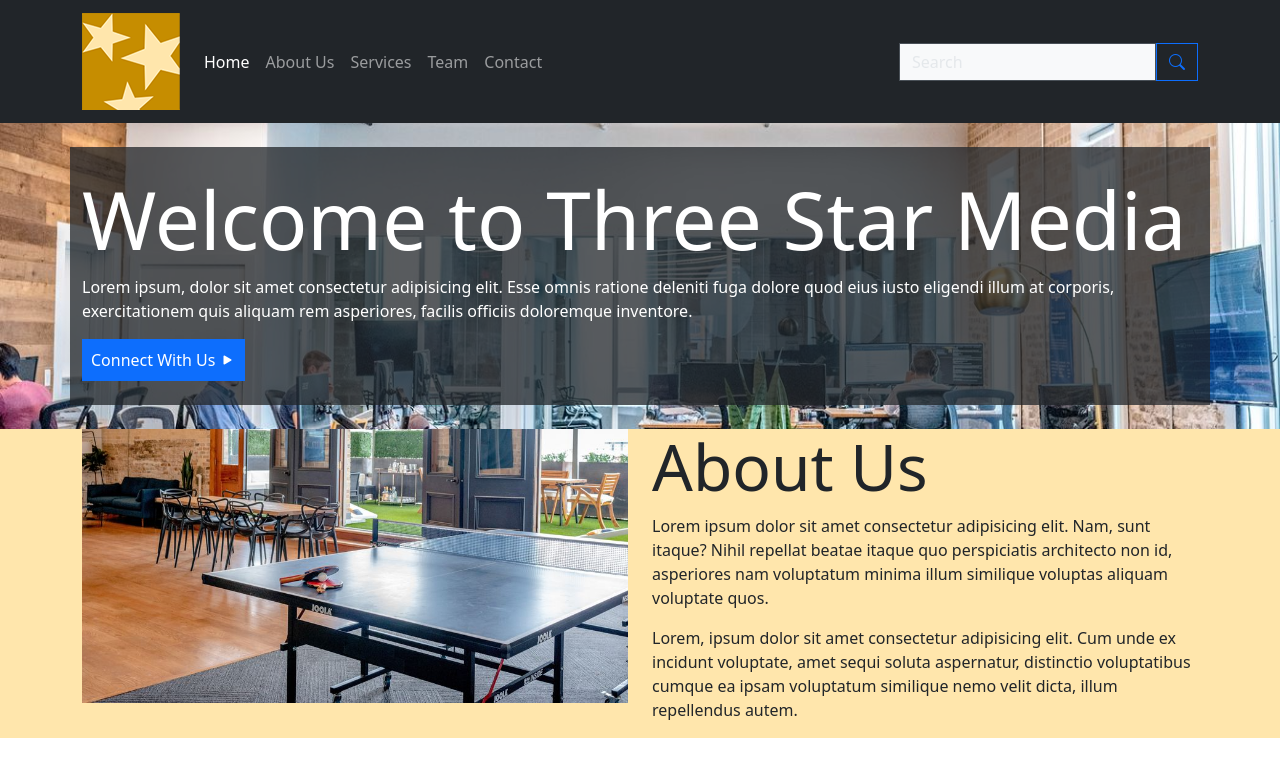
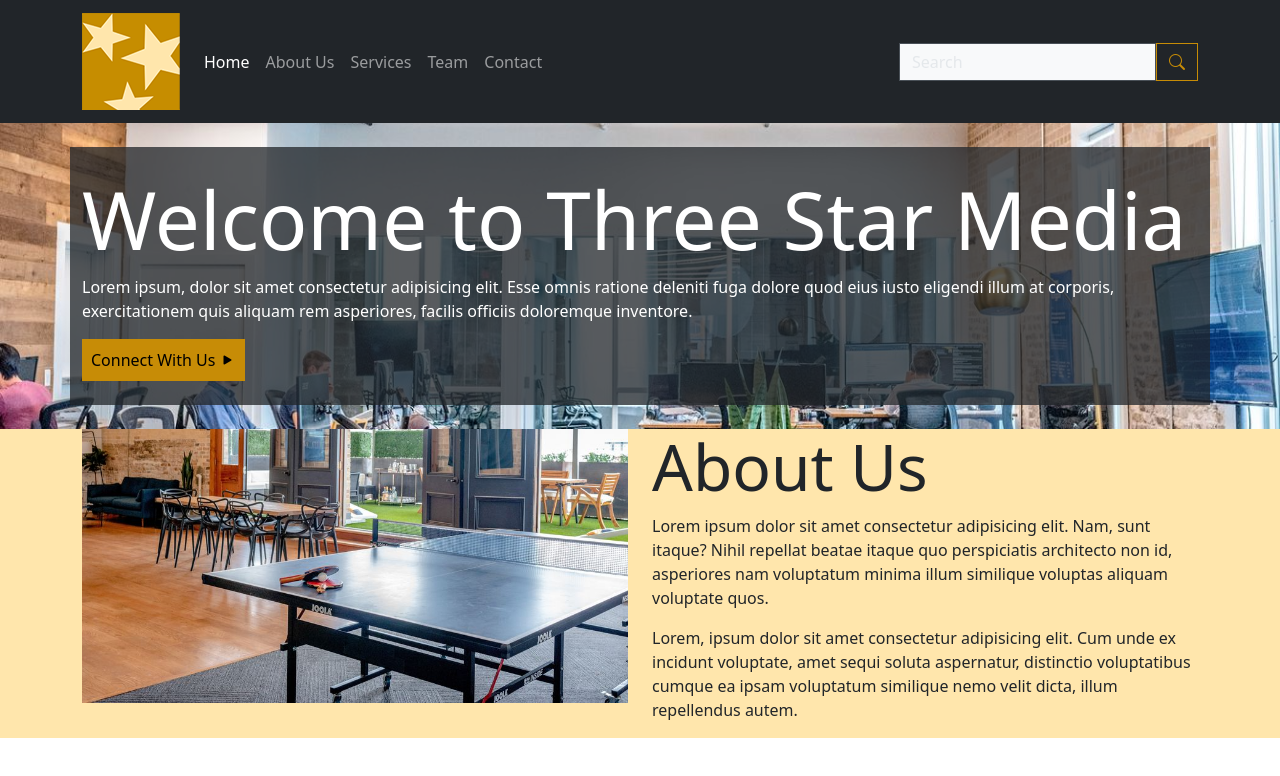
Before and after one commit to F23-mtm6201-010/mtm6201-week10, a plain HTML site: page index.html in a window 1280 px wide. Drawn offline with nearby package versions, Linux system fonts and the light colour scheme.

Commit message:
adds button variables

```diff
--- a/css/threestar.css
+++ b/css/threestar.css
@@ -1,16 +1,32 @@
-:root{
+:root,
+[data-bs-theme=light],
+[data-bs-theme=dark]{
   --bs-primary: #C78C06;
   --bs-secondary: #FFE6AC;
   --bs-primary-rgb: rgb(177, 126, 6);
   --bs-secondary-rgb: 255, 230, 172;
   --bs-primary-text-emphasis: #b17e06;
   --bs-secondary-text-emphasis: #fbdc94;
-  --bs-primary-bg-subtle: #dda31e;
+  --bs-primary-bg-subtle: #e0a929;
   --bs-secondary-bg-subtle: #fbe9bf;
   --bs-primary-border-subtle: #dda31e;
   --bs-secondary-border-subtle: #fbe9bf;
 }
-
+.btn-primary,
+.btn-outline-primary {
+  --bs-btn-color: var(--bs-primary);
+  --bs-btn-border-color: var(--bs-primary);
+  --bs-btn-hover-bg: var(--bs-primary-bg-subtle);
+  --bs-btn-hover-border-color: var(--bs-primary-bg-subtle);
+  --bs-btn-active-bg: var(--bs-primary);
+  --bs-btn-active-border-color: var(--bs-primary);
+  --bs-btn-disabled-color: var(--bs-primary-text-emphasis);
+  --bs-btn-disabled-border-color: var(--bs-primary-text-emphasis);
+}
+.btn-primary{
+  --bs-btn-bg: var(--bs-primary);
+  --bs-btn-color: black;
+}
 
 .banner{
   background: white url(../images/main-banner.jpg) no-repeat center;
```
